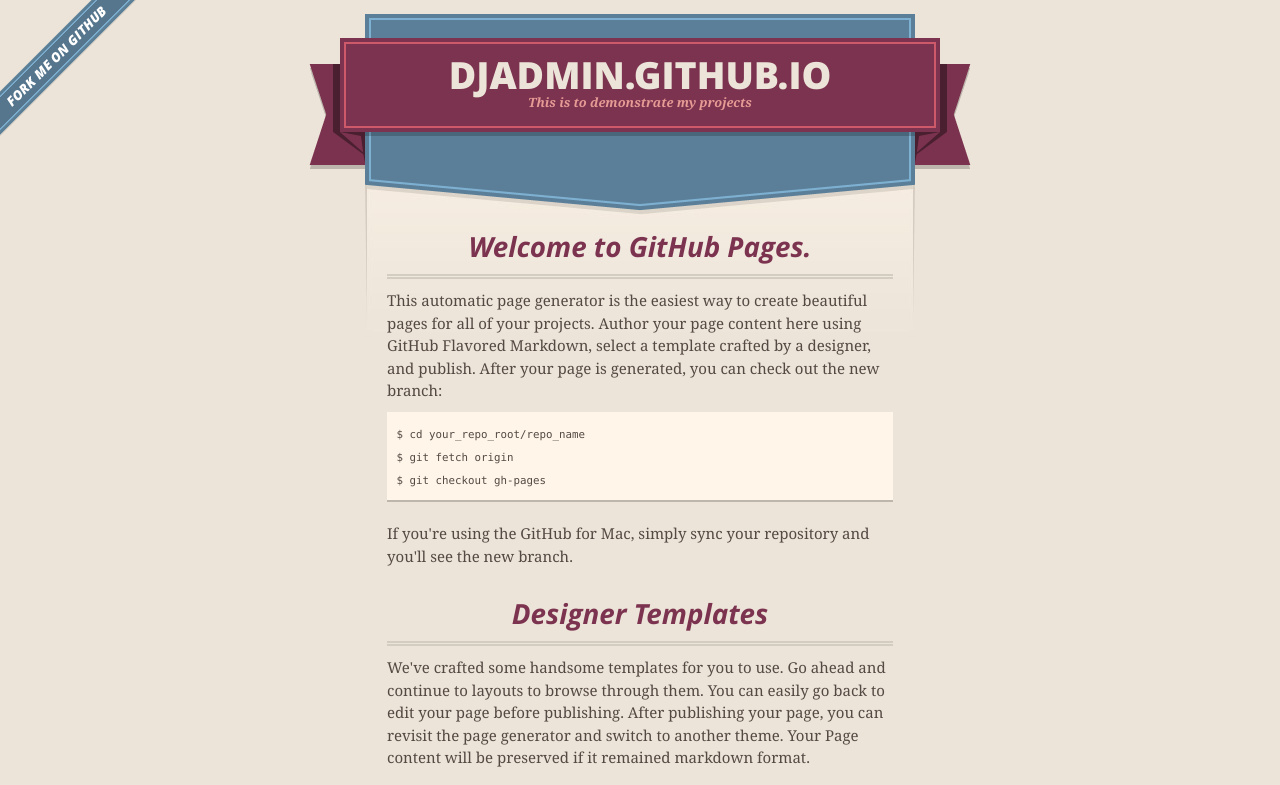
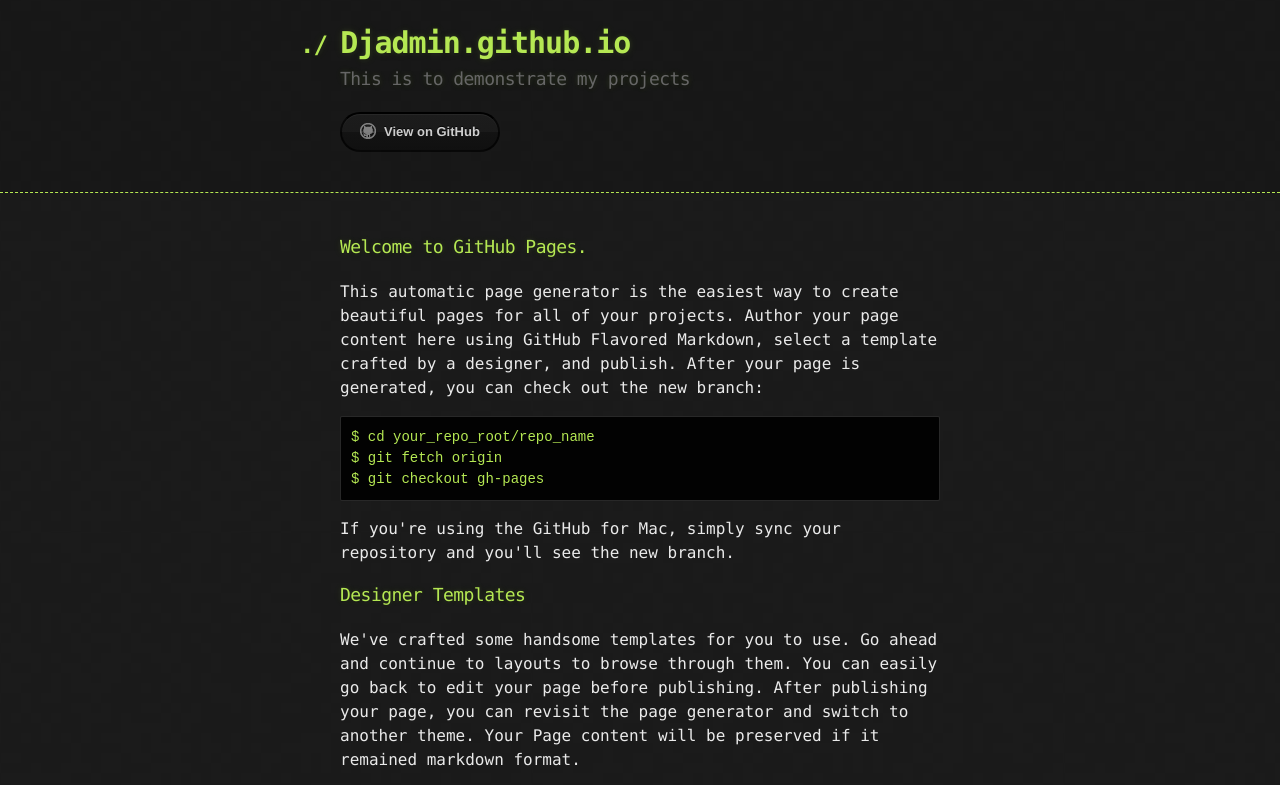
Before and after one commit to djadmin/djadmin.github.io, a plain HTML site: page index.html in a window 1280 px wide. Shown: the top 785 px of the page. Drawn offline with nearby package versions, Linux system fonts and the light colour scheme.

Commit message:
Replace master branch with page content via GitHub

```diff
--- a/index.html
+++ b/index.html
@@ -3,47 +3,28 @@
   <head>
     <meta charset='utf-8'>
     <meta http-equiv="X-UA-Compatible" content="chrome=1">
-    <meta name="viewport" content="width=640" />
 
-    <link rel="stylesheet" href="stylesheets/core.css" media="screen"/>
-    <link rel="stylesheet" href="stylesheets/mobile.css" media="handheld, only screen and (max-device-width:640px)"/>
-    <link rel="stylesheet" href="stylesheets/pygment_trac.css"/>
+    <link rel="stylesheet" type="text/css" href="stylesheets/stylesheet.css" media="screen" />
+    <link rel="stylesheet" type="text/css" href="stylesheets/pygment_trac.css" media="screen" />
+    <link rel="stylesheet" type="text/css" href="stylesheets/print.css" media="print" />
 
-    <script type="text/javascript" src="javascripts/modernizr.js"></script>
-    <script type="text/javascript" src="https://ajax.googleapis.com/ajax/libs/jquery/1.7.1/jquery.min.js"></script>
-    <script type="text/javascript" src="javascripts/headsmart.min.js"></script>
-    <script type="text/javascript">
-      $(document).ready(function () {
-        $('#main_content').headsmart()
-      })
-    </script>
     <title>Djadmin.github.io by djadmin</title>
   </head>
 
   <body>
-    <a id="forkme_banner" href="https://github.com/djadmin">View on GitHub</a>
-    <div class="shell">
 
-      <header>
-        <span class="ribbon-outer">
-          <span class="ribbon-inner">
-            <h1>Djadmin.github.io</h1>
-            <h2>This is to demonstrate my projects</h2>
-          </span>
-          <span class="left-tail"></span>
-          <span class="right-tail"></span>
-        </span>
-      </header>
+    <header>
+      <div class="container">
+        <h1>Djadmin.github.io</h1>
+        <h2>This is to demonstrate my projects</h2>
 
-      <div id="no-downloads">
-        <span class="inner">
-        </span>
+        <section id="downloads">
+          <a href="https://github.com/djadmin" class="btn btn-github"><span class="icon"></span>View on GitHub</a>
+        </section>
       </div>
+    </header>
 
-
-      <span class="banner-fix"></span>
-
-
+    <div class="container">
       <section id="main_content">
         <h3>
 <a name="welcome-to-github-pages" class="anchor" href="#welcome-to-github-pages"><span class="octicon octicon-link"></span></a>Welcome to GitHub Pages.</h3>
@@ -77,19 +58,6 @@
 
 <p>Having trouble with Pages? Check out the documentation at <a href="http://help.github.com/pages">http://help.github.com/pages</a> or contact <a href="mailto:support@github.com">support@github.com</a> and we’ll help you sort it out.</p>
       </section>
-
-      <footer>
-        <span class="ribbon-outer">
-          <span class="ribbon-inner">
-            <p>Projects by <a href="https://github.com/djadmin">djadmin</a> can be found on <a href="https://github.com/djadmin">GitHub</a></p>
-          </span>
-          <span class="left-tail"></span>
-          <span class="right-tail"></span>
-        </span>
-        <p>Generated with <a href="http://pages.github.com">GitHub Pages</a> using Merlot</p>
-        <span class="octocat"></span>
-      </footer>
-
     </div>
 
 
--- a/stylesheets/pygment_trac.css
+++ b/stylesheets/pygment_trac.css
@@ -1,4 +1,3 @@
-.highlight  { background: #ffffff; }
 .highlight .c { color: #999988; font-style: italic } /* Comment */
 .highlight .err { color: #a61717; background-color: #e3d2d2 } /* Error */
 .highlight .k { font-weight: bold } /* Keyword */
@@ -35,7 +34,7 @@
 .highlight .ne { color: #990000; font-weight: bold } /* Name.Exception */
 .highlight .nf { color: #990000; font-weight: bold } /* Name.Function */
 .highlight .nn { color: #555555 } /* Name.Namespace */
-.highlight .nt { color: #000080 } /* Name.Tag */
+.highlight .nt { color: #CBDFFF } /* Name.Tag */
 .highlight .nv { color: #008080 } /* Name.Variable */
 .highlight .ow { font-weight: bold } /* Operator.Word */
 .highlight .w { color: #bbbbbb } /* Text.Whitespace */
--- /dev/null
+++ b/stylesheets/stylesheet.css
@@ -0,0 +1,247 @@
+body {
+  margin: 0;
+  padding: 0;
+  background: #151515 url("../images/bkg.png") 0 0;
+  color: #eaeaea;
+  font: 16px;
+  line-height: 1.5;
+  font-family: Monaco, "Bitstream Vera Sans Mono", "Lucida Console", Terminal, monospace;
+}
+
+/* General & 'Reset' Stuff */
+
+.container {
+  width: 90%;
+  max-width: 600px;
+  margin: 0 auto;
+}
+
+section {
+  display: block;
+  margin: 0 0 20px 0;
+}
+
+h1, h2, h3, h4, h5, h6 {
+  margin: 0 0 20px;
+}
+
+li {
+  line-height: 1.4 ;
+}
+
+/* Header, <header>
+   header   - container
+   h1       - project name
+   h2       - project description
+*/
+
+header {
+  background: rgba(0, 0, 0, 0.1);
+  width: 100%;
+  border-bottom: 1px dashed #b5e853;
+  padding: 20px 0;
+  margin: 0 0 40px 0;
+}
+
+header h1 {
+  font-size: 30px;
+  line-height: 1.5;
+  margin: 0 0 0 -40px;
+  font-weight: bold;
+  font-family: Monaco, "Bitstream Vera Sans Mono", "Lucida Console", Terminal, monospace;
+  color: #b5e853;
+  text-shadow: 0 1px 1px rgba(0, 0, 0, 0.1),
+               0 0 5px rgba(181, 232, 83, 0.1),
+               0 0 10px rgba(181, 232, 83, 0.1);
+  letter-spacing: -1px;
+  -webkit-font-smoothing: antialiased;
+}
+
+header h1:before {
+  content: "./ ";
+  font-size: 24px;
+}
+
+header h2 {
+  font-size: 18px;
+  font-weight: 300;
+  color: #666;
+}
+
+#downloads .btn {
+  display: inline-block;
+  text-align: center;
+  margin: 0;
+}
+
+/* Main Content
+*/
+
+#main_content {
+  width: 100%;
+  -webkit-font-smoothing: antialiased;
+}
+section img {
+  max-width: 100%
+}
+
+h1, h2, h3, h4, h5, h6 {
+  font-weight: normal;
+  font-family: Monaco, "Bitstream Vera Sans Mono", "Lucida Console", Terminal, monospace;
+  color: #b5e853;
+  letter-spacing: -0.03em;
+  text-shadow: 0 1px 1px rgba(0, 0, 0, 0.1),
+               0 0 5px rgba(181, 232, 83, 0.1),
+               0 0 10px rgba(181, 232, 83, 0.1);
+}
+
+#main_content h1 {
+  font-size: 30px;
+}
+
+#main_content h2 {
+  font-size: 24px;
+}
+
+#main_content h3 {
+  font-size: 18px;
+}
+
+#main_content h4 {
+  font-size: 14px;
+}
+
+#main_content h5 {
+  font-size: 12px;
+  text-transform: uppercase;
+  margin: 0 0 5px 0;
+}
+
+#main_content h6 {
+  font-size: 12px;
+  text-transform: uppercase;
+  color: #999;
+  margin: 0 0 5px 0;
+}
+
+dt {
+  font-style: italic;
+  font-weight: bold;
+}
+
+ul li {
+  list-style: none;
+}
+
+ul li:before {
+  content: ">>";
+  font-family: Monaco, "Bitstream Vera Sans Mono", "Lucida Console", Terminal, monospace;
+  font-size: 13px;
+  color: #b5e853;
+  margin-left: -37px;
+  margin-right: 21px;
+  line-height: 16px;
+}
+
+blockquote {
+  color: #aaa;
+  padding-left: 10px;
+  border-left: 1px dotted #666;
+}
+
+pre {
+  background: rgba(0, 0, 0, 0.9);
+  border: 1px solid rgba(255, 255, 255, 0.15);
+  padding: 10px;
+  font-size: 14px;
+  color: #b5e853;
+  border-radius: 2px;
+  -moz-border-radius: 2px;
+  -webkit-border-radius: 2px;
+  text-wrap: normal;
+  overflow: auto;
+  overflow-y: hidden;
+}
+
+table {
+  width: 100%;
+  margin: 0 0 20px 0;
+}
+
+th {
+  text-align: left;
+  border-bottom: 1px dashed #b5e853;
+  padding: 5px 10px;
+}
+
+td {
+  padding: 5px 10px;
+}
+
+hr {
+  height: 0;
+  border: 0;
+  border-bottom: 1px dashed #b5e853;
+  color: #b5e853;
+}
+
+/* Buttons
+*/
+
+.btn {
+  display: inline-block;
+  background: -webkit-linear-gradient(top, rgba(40, 40, 40, 0.3), rgba(35, 35, 35, 0.3) 50%, rgba(10, 10, 10, 0.3) 50%, rgba(0, 0, 0, 0.3));
+  padding: 8px 18px;
+  border-radius: 50px;
+  border: 2px solid rgba(0, 0, 0, 0.7);
+  border-bottom: 2px solid rgba(0, 0, 0, 0.7);
+  border-top: 2px solid rgba(0, 0, 0, 1);
+  color: rgba(255, 255, 255, 0.8);
+  font-family: Helvetica, Arial, sans-serif;
+  font-weight: bold;
+  font-size: 13px;
+  text-decoration: none;
+  text-shadow: 0 -1px 0 rgba(0, 0, 0, 0.75);
+  box-shadow: inset 0 1px 0 rgba(255, 255, 255, 0.05);
+}
+
+.btn:hover {
+  background: -webkit-linear-gradient(top, rgba(40, 40, 40, 0.6), rgba(35, 35, 35, 0.6) 50%, rgba(10, 10, 10, 0.8) 50%, rgba(0, 0, 0, 0.8));
+}
+
+.btn .icon {
+  display: inline-block;
+  width: 16px;
+  height: 16px;
+  margin: 1px 8px 0 0;
+  float: left;
+}
+
+.btn-github .icon {
+  opacity: 0.6;
+  background: url("../images/blacktocat.png") 0 0 no-repeat;
+}
+
+/* Links
+   a, a:hover, a:visited
+*/
+
+a {
+  color: #63c0f5;
+  text-shadow: 0 0 5px rgba(104, 182, 255, 0.5);
+}
+
+/* Clearfix */
+
+.cf:before, .cf:after {
+  content:"";
+  display:table;
+}
+
+.cf:after {
+  clear:both;
+}
+
+.cf {
+  zoom:1;
+}
```
Also changed, not shown: images/bkg.png (added), images/blacktocat.png (added).
